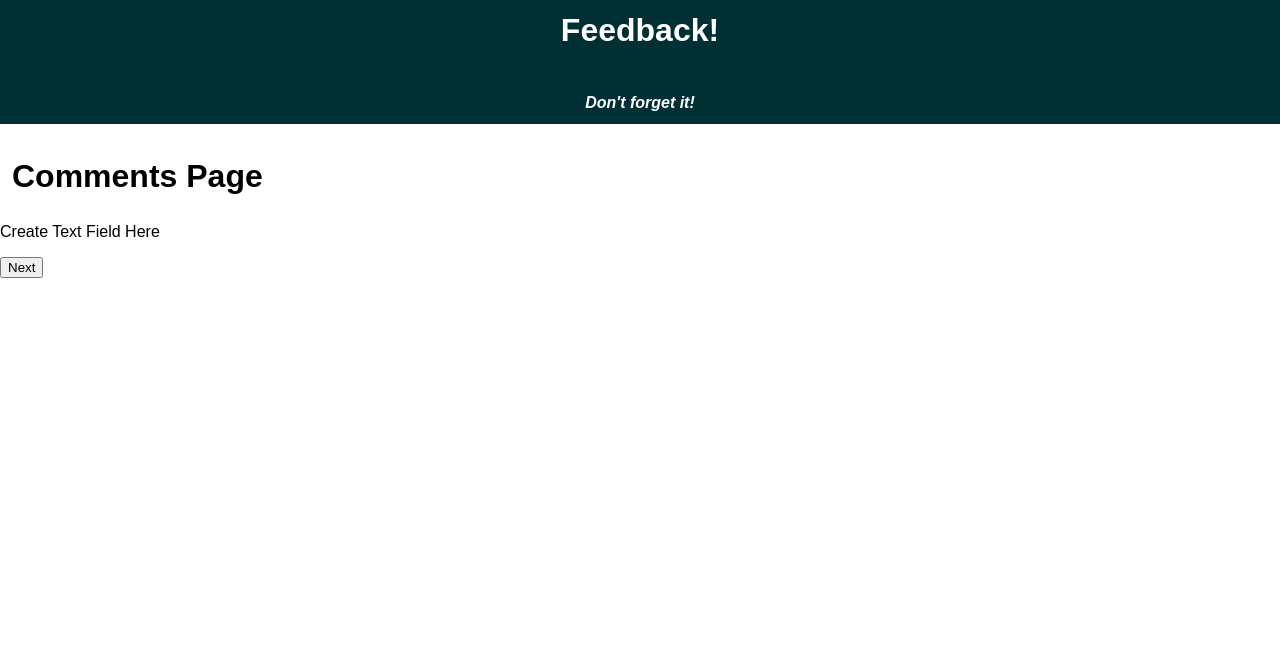
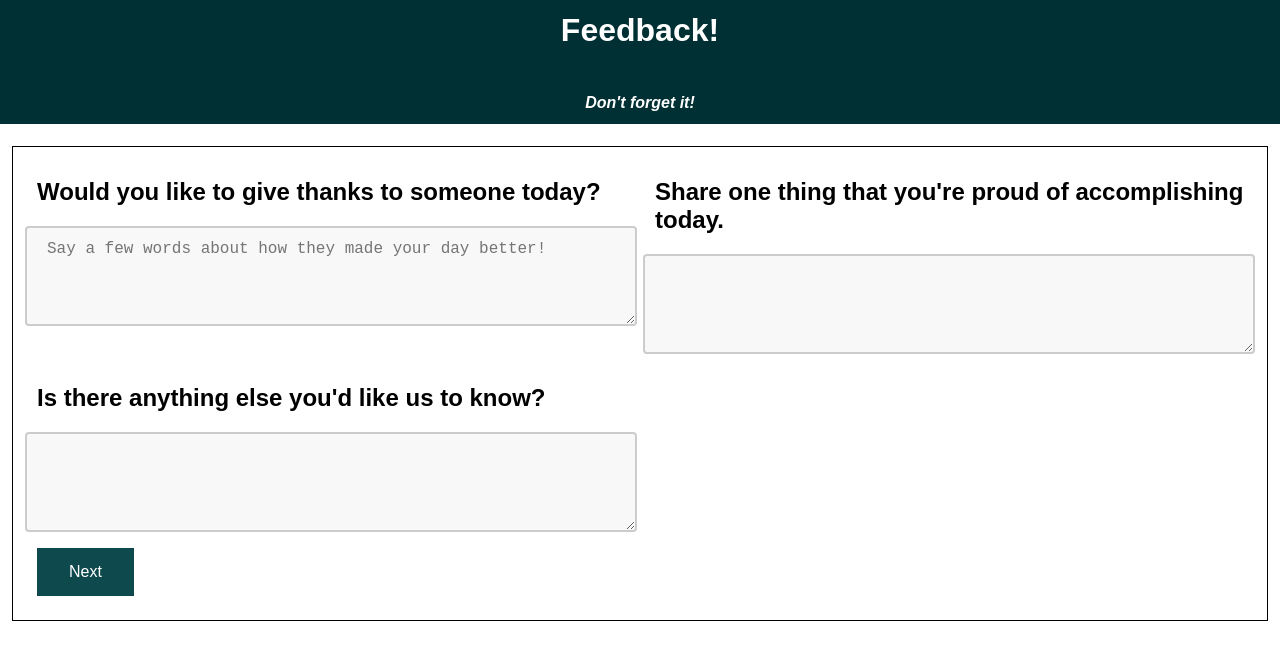
Before and after one commit to Jaden-Reklaw/-redux-feedback-loop, a React app: page /#/comments in a window 1280 px wide. Built offline with nearby package versions, Linux system fonts and the light colour scheme.

Commit message:
Comments page done

```diff
--- a/src/components/Pages/Comments/Comments.js
+++ b/src/components/Pages/Comments/Comments.js
@@ -3,23 +3,71 @@ import React, { Component } from 'react';
 //Import to do routing
 import {withRouter} from 'react-router-dom';
 
+//Connect to redux store
+import { connect } from 'react-redux';
+
 class Comments extends Component {
-    //Method for changing pages
-    handleChangePage = () => {
-        console.log('handleChangePage for Comments');
-        //change page from /comments to /review page
-        this.props.history.push( '/review' );
+  state = {
+    commentState: {
+      thank_summary: '',
+      proud_summary: '',
+      last_summary: '',
     }
+  }
+
+  //Method for handling a change in state on the form
+  handleChangeForState = (event, propertyName) => {
+    this.setState({
+      supportState: {
+        ...this.state.supportState,
+        [propertyName]: event.target.value
+      }
+    });
+  }
+
+  //Method for changing a page and submitting comments page state to the redux store
+  handleAnswer = (event) => {
+    event.preventDefault();
+    console.log(`Local State Comments`, this.state.supportState);
+    //Send state to the redux store
+    this.props.dispatch({type: 'SET_COMMENT', payload: this.state.supportState});
+    //Change page from /support to /comments
+    this.props.history.push('/review');
+  }
 
   render() {
     return (
-      <div>
-       <h1>Comments Page</h1>
-       <p>Create Text Field Here</p>
-       <button onClick={this.handleChangePage}>Next</button>
+      <div className="top-div">
+        <form>
+          <section>
+            <div>
+              <h2>Would you like to give thanks to someone today?</h2>
+              <textarea
+                placeholder= "Say a few words about how they made your day better!"
+                onChange={(event) => this.handleChangeForState(event, 'thank_summary')}
+                value={this.state.thank_summary}>
+              </textarea>
+            </div>
+            <div>
+              <h2>Share one thing that you're proud of accomplishing today.</h2>
+              <textarea
+                onChange={(event) => this.handleChangeForState(event, 'proud_summary')}
+                value={this.state.proud_summary}>
+              </textarea>
+            </div>
+            <div>
+              <h2>Is there anything else you'd like us to know?</h2>
+              <textarea
+                onChange={(event) => this.handleChangeForState(event, 'last_summary')}
+                value={this.state.last_summary}>
+              </textarea>
+            </div>
+          </section>
+          <button className="button" onClick={this.handleAnswer}>Next</button>
+        </form>
       </div>
     );
   }
 }
 
-export default withRouter(Comments);
+export default withRouter(connect()(Comments));
--- a/src/components/Pages/Feel/Feel.css
+++ b/src/components/Pages/Feel/Feel.css
@@ -9,6 +9,8 @@ section {
     display: grid;
     grid-template-columns: repeat(2, 1fr);
     grid-template-rows: repeat(1, auto);
+    grid-gap: 6px;
+    justify-items: stretch;
 
 }
 
@@ -92,16 +94,16 @@ span {
 
 /* Text Area Styling */
 textarea {
-    margin: 12px 12px;
-    width: 95%;
+    display: inline-block;
+    width: 100%;
     height: 100px;
     padding: 12px 20px;
-    box-sizing: border-box;
     border: 2px solid #ccc;
     border-radius: 4px;
     background-color: #f8f8f8;
     font-size: 16px;
     resize: vertical;
+    box-sizing: border-box;
   }
 
   /* Button styling */
--- a/src/components/Pages/Review/Review.js
+++ b/src/components/Pages/Review/Review.js
@@ -10,7 +10,7 @@ class Review extends Component {
     return (
       <div>
        <h1>Review Page</h1>
-       <p>Output Content that has been submitted to the server here.</p>
+       <p>Output Content that will be submitted to the server here.</p>
       </div>
     );
   }
--- a/src/components/Pages/Support/Support.js
+++ b/src/components/Pages/Support/Support.js
@@ -25,10 +25,10 @@ class Support extends Component {
     });
   }
 
-  //Method for changing a page and submitting feel page state to the redux store
+  //Method for changing a page and submitting support page state to the redux store
   handleAnswer = (event) => {
     event.preventDefault();
-    console.log(`Local State Feel`, this.state.supportState);
+    console.log(`Local State Support`, this.state.supportState);
     //Send state to the redux store
     this.props.dispatch({type: 'SET_SUPPORT', payload: this.state.supportState});
     //Change page from /support to /comments
--- a/src/index.js
+++ b/src/index.js
@@ -11,7 +11,7 @@ import { Provider } from 'react-redux';
 import logger from 'redux-logger';
 
 //Add reducers to create global state
-const feedback = (state = {feedback: {feel: '', understand: '', support: ''}}, action) => {
+const feedback = (state = {feedback: {feel: '', understand: '', support: '', comment: ''}}, action) => {
     //Update Redux state for feel
     if(action.type === 'SET_FEEL') {
         let feelObj = action.payload;
@@ -33,6 +33,13 @@ const feedback = (state = {feedback: {feel: '', understand: '', support: ''}}, a
         console.log('Redux State support', state.feedback.support);
         return state;
     }
+    //Update Redux state for comments
+    if(action.type === 'SET_COMMENT') {
+        let commentObj = action.payload;
+        state.feedback.comment = commentObj
+        console.log('Redux State support', state.feedback.comment);
+        return state;
+    }
 
     return state;
 }
```
